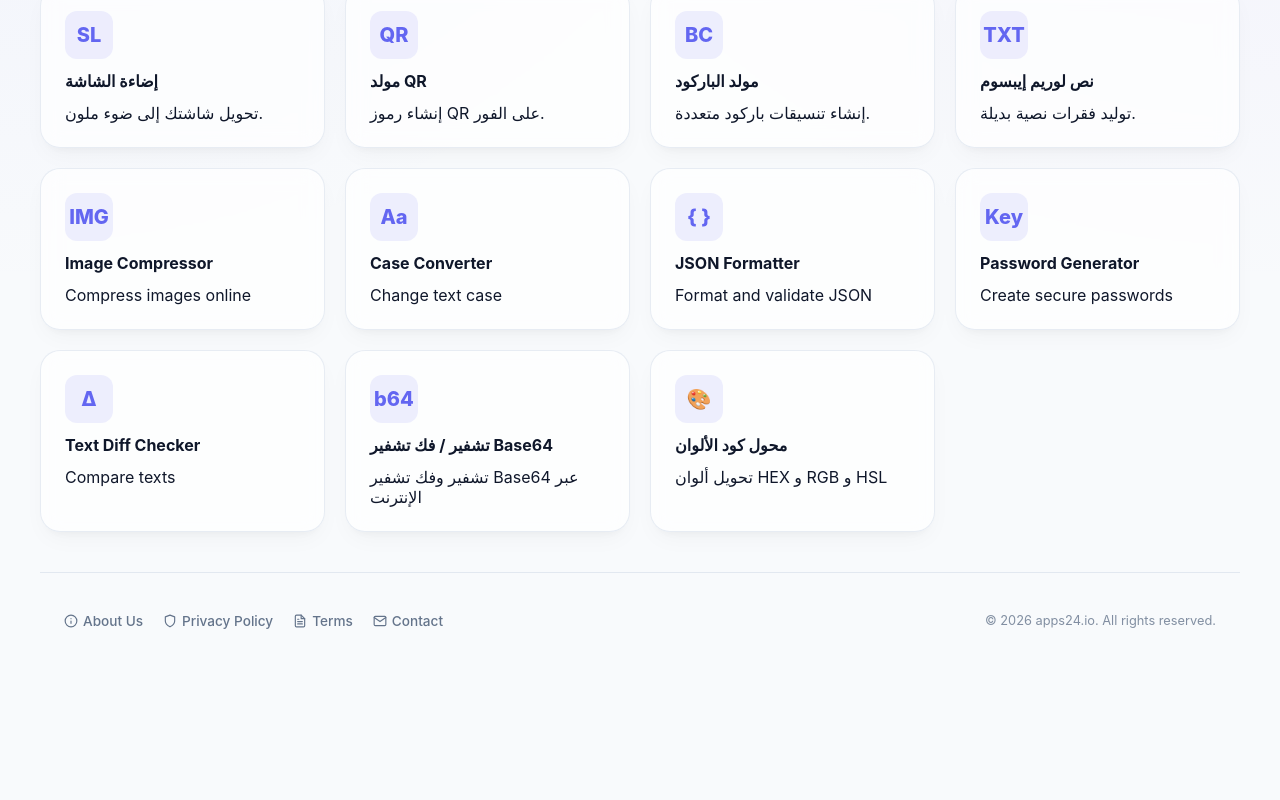
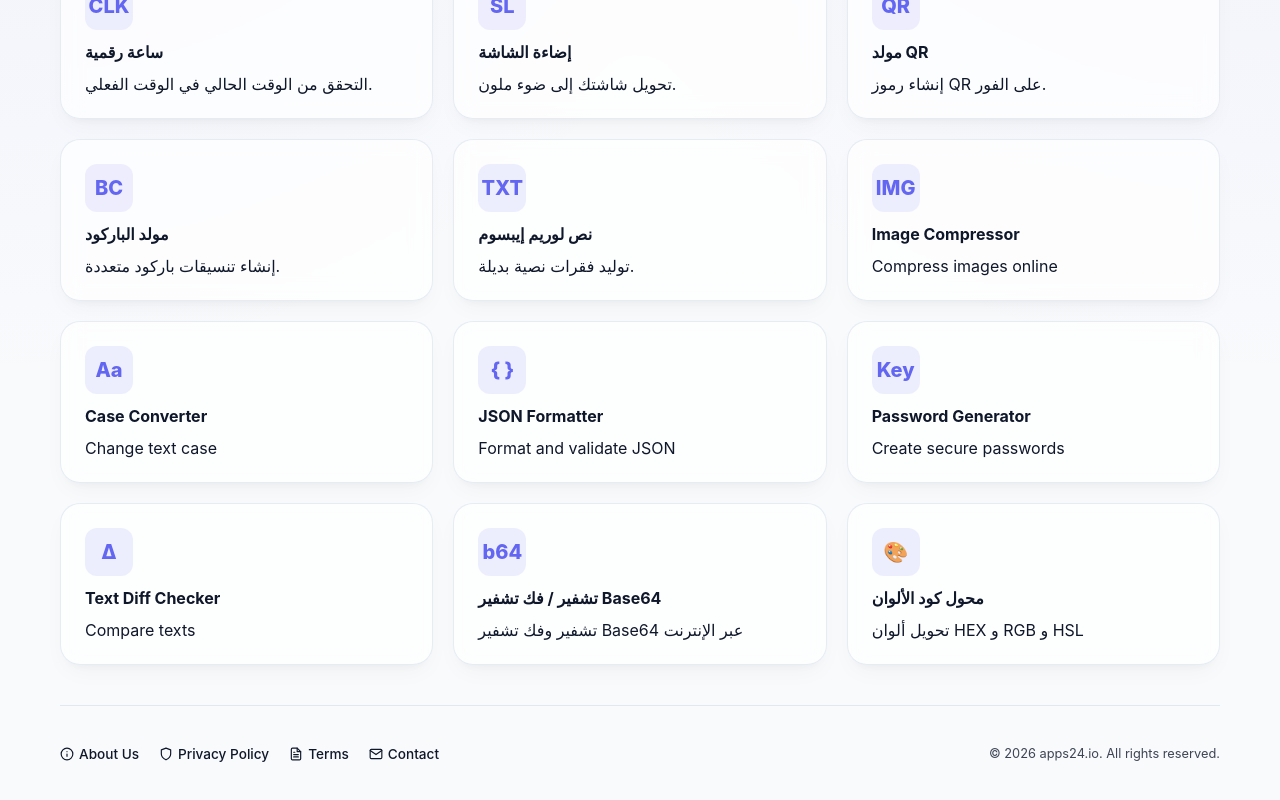
Before and after one commit to jjustelee/apps24, a Next.js app: page /ar in a window 1280 px wide. Shown: the part 610-1410 px from the top of the page. Before the commit the page ends 1279 px from the top, so only its background shows below. Built offline with nearby package versions, Linux system fonts and the light colour scheme; no server answers.

Commit message:
fix: 모바일 반응형 레이아웃 최적화 (헤더, 푸터, 도구 상세페이지)

```diff
--- a/src/app/globals.css
+++ b/src/app/globals.css
@@ -64,8 +64,10 @@
 
 /* Base Layout */
 .site-shell {
-  width: min(calc(100% - 32px), var(--max-width));
+  width: 100%;
+  max-width: var(--max-width);
   margin: 0 auto;
+  padding: 0 20px;
   display: flex;
   flex-direction: column;
   min-height: 100vh;
@@ -78,6 +80,26 @@
   justify-content: space-between;
   border-bottom: 1px solid var(--line);
   margin-bottom: 24px;
+}
+
+@media (max-width: 640px) {
+  .site-shell {
+    padding: 0 16px;
+  }
+  .site-header {
+    height: auto;
+    padding: 16px 0;
+    flex-direction: column;
+    gap: 12px;
+    align-items: flex-start;
+  }
+  .locale-nav {
+    width: 100%;
+  }
+  .locale-trigger {
+    width: 100%;
+    justify-content: center;
+  }
 }
 
 .site-brand {
@@ -138,6 +160,14 @@
   width: 220px;
   z-index: 100;
   animation: dropdownFadeIn 0.2s ease-out;
+}
+
+@media (max-width: 640px) {
+  .locale-dropdown {
+    right: auto;
+    left: 0;
+    width: 100%;
+  }
 }
 
 @keyframes dropdownFadeIn {
@@ -202,13 +232,13 @@
 }
 
 .hero h1 {
-  font-size: clamp(2.5rem, 5vw, 4rem);
+  font-size: clamp(2rem, 5vw, 4rem);
   margin-bottom: 16px;
   line-height: 1.1;
 }
 
 .hero p {
-  font-size: 1.25rem;
+  font-size: 1.1rem;
   color: var(--muted);
   line-height: 1.6;
 }
@@ -262,6 +292,13 @@
   align-items: start;
 }
 
+@media (max-width: 1024px) {
+  .tool-shell {
+    grid-template-columns: 1fr;
+    gap: 20px;
+  }
+}
+
 .tool-sidebar {
   position: sticky;
   top: 24px;
@@ -273,6 +310,34 @@
   backdrop-filter: blur(10px);
   border-radius: var(--radius);
   border: 1px solid var(--panel-border);
+}
+
+@media (max-width: 1024px) {
+  .tool-sidebar {
+    position: static;
+    flex-direction: row;
+    overflow-x: auto;
+    padding: 8px;
+    gap: 8px;
+    border-radius: 12px;
+    -webkit-overflow-scrolling: touch;
+    scrollbar-width: none;
+  }
+  .tool-sidebar::-webkit-scrollbar {
+    display: none;
+  }
+  .sidebar-title {
+    display: none;
+  }
+  .tool-sidebar-nav {
+    flex-direction: row;
+    gap: 8px;
+  }
+  .sidebar-link {
+    white-space: nowrap;
+    padding: 8px 12px;
+    font-size: 0.85rem;
+  }
 }
 
 .sidebar-title {
@@ -312,6 +377,12 @@
   box-shadow: var(--shadow);
 }
 
+@media (max-width: 640px) {
+  .tool-main-content {
+    padding: 20px 16px;
+  }
+}
+
 /* Specific Tool UI Elements */
 .tool-form {
   display: grid;
@@ -339,6 +410,7 @@
   font-family: inherit;
   font-size: 1rem;
   transition: border-color 0.2s, box-shadow 0.2s;
+  width: 100%;
 }
 
 .tool-input:focus, .tool-select:focus, .tool-textarea:focus {
@@ -374,6 +446,7 @@
   border-radius: 16px;
   border: 1px dashed var(--accent);
   min-height: 100px;
+  overflow-x: auto;
 }
 
 .tool-output-card {
@@ -382,16 +455,31 @@
   border-radius: 12px;
   border: 1px solid var(--line);
   margin-bottom: 12px;
+  overflow-wrap: break-word;
 }
 
 /* Footer */
 .site-footer {
   margin-top: auto;
   padding: 40px 0;
-  text-align: center;
-  color: var(--muted);
-  font-size: 0.9rem;
   border-top: 1px solid var(--line);
+}
+
+.footer-container {
+  max-width: var(--max-width);
+  margin: 0 auto;
+  display: flex;
+  flex-wrap: wrap;
+  justify-content: space-between;
+  align-items: center;
+  gap: 1.5rem;
+}
+
+@media (max-width: 640px) {
+  .footer-container {
+    flex-direction: column;
+    text-align: center;
+  }
 }
 
 /* Animations */
@@ -434,7 +522,7 @@
 }
 
 .tool-note {
-  font-size: 0.95rem;
+  font-size: clamp(0.9rem, 2vw, 1rem);
   color: var(--muted);
   line-height: 1.6;
 }
@@ -453,27 +541,3 @@
   flex-direction: column;
   gap: 1.5rem;
 }
-
-@media (max-width: 1024px) {
-  .tool-shell {
-    grid-template-columns: 1fr;
-  }
-  .tool-sidebar {
-    position: static;
-    flex-direction: row;
-    overflow-x: auto;
-    padding: 12px;
-  }
-  .sidebar-link {
-    white-space: nowrap;
-  }
-}
-
-@media (max-width: 640px) {
-  .hero h1 {
-    font-size: 2.5rem;
-  }
-  .tool-grid {
-    grid-template-columns: 1fr;
-  }
-}
--- a/src/components/site-shell.tsx
+++ b/src/components/site-shell.tsx
@@ -30,9 +30,9 @@
 
       <main className="site-main">{children}</main>
 
-      <footer className="site-footer" style={{ padding: "2.5rem 1.5rem", borderTop: "1px solid var(--line)", background: "var(--surface)" }}>
-        <div style={{ maxWidth: "1200px", margin: "0 auto", display: "flex", flexWrap: "wrap", justifyContent: "space-between", alignItems: "center", gap: "1.5rem" }}>
-          <div style={{ display: "flex", gap: "1.25rem", fontSize: "0.85rem", fontWeight: 500 }}>
+      <footer className="site-footer">
+        <div className="footer-container">
+          <div style={{ display: "flex", flexWrap: "wrap", justifyContent: "center", gap: "1.25rem", fontSize: "0.85rem", fontWeight: 500 }}>
             <Link href={`/${locale}/about`} style={{ color: "var(--text-muted)", textDecoration: "none", display: "flex", alignItems: "center", gap: "5px" }}>
               <svg width="14" height="14" viewBox="0 0 24 24" fill="none" stroke="currentColor" strokeWidth="2" strokeLinecap="round" strokeLinejoin="round"><circle cx="12" cy="12" r="10"/><path d="M12 16v-4"/><path d="M12 8h.01"/></svg>
               {common.about}
```
